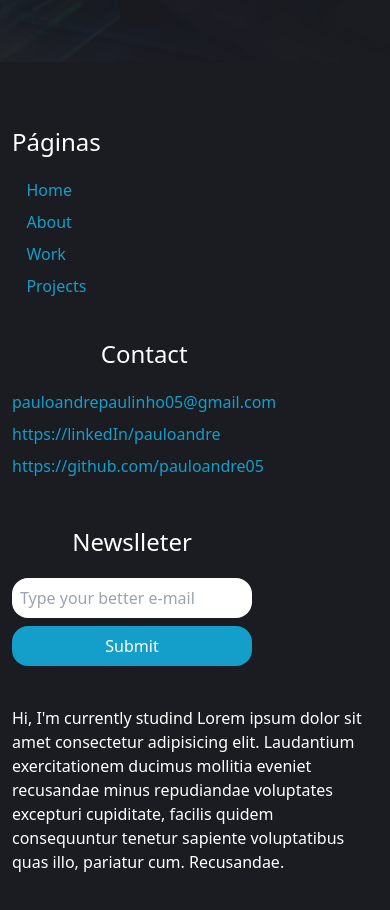
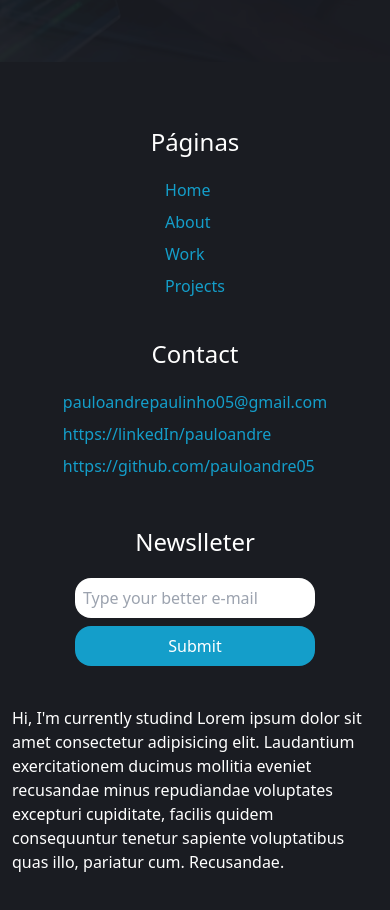
Before and after one commit to PauloAndre05/myportifolio, a React (Vite) app: page / in a window 390 px wide. Shown: the part 6873-7783 px from the top of the page. Built offline with nearby package versions, Linux system fonts and the light colour scheme.

Commit message:
Finish the first part of responsive design(Pequenos ajustes)

```diff
--- a/src/components/Footer.tsx
+++ b/src/components/Footer.tsx
@@ -2,7 +2,7 @@ export function Foorter () {
     return(
     <footer className="h-svh bg-four p-20 flex items-center max-sm:p-3 max-sm:h-full max-sm:py-16">
             <section className="flex flex-col flex-wrap gap-10 max-w-[100%]">
-                <div className="flex justify-between gap-10 flex-wrap">
+                <div className="flex justify-between gap-10 flex-wrap max-sm:flex-col">
                     <div className="flex flex-col gap-5 items-center ">
                         <h1 className="text-2xl">Páginas</h1>
                         <div className="flex flex-col text-third gap-2">
```
